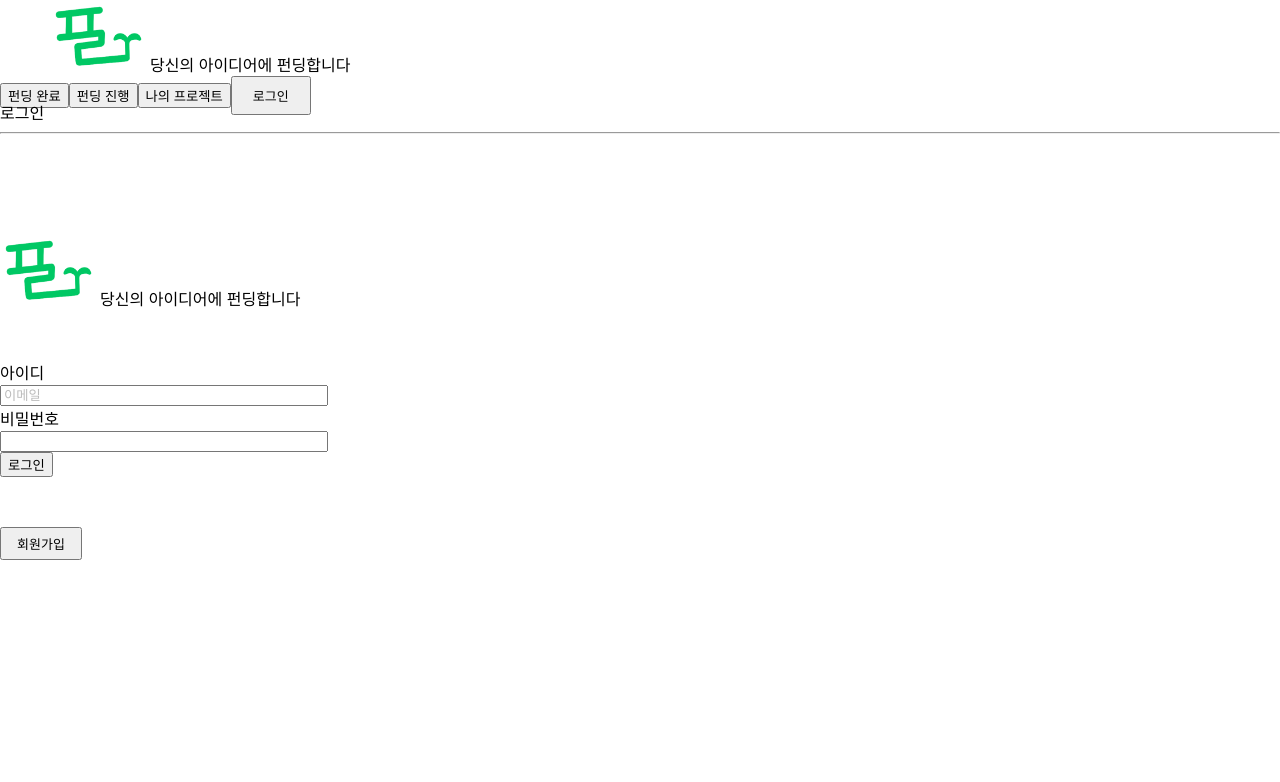
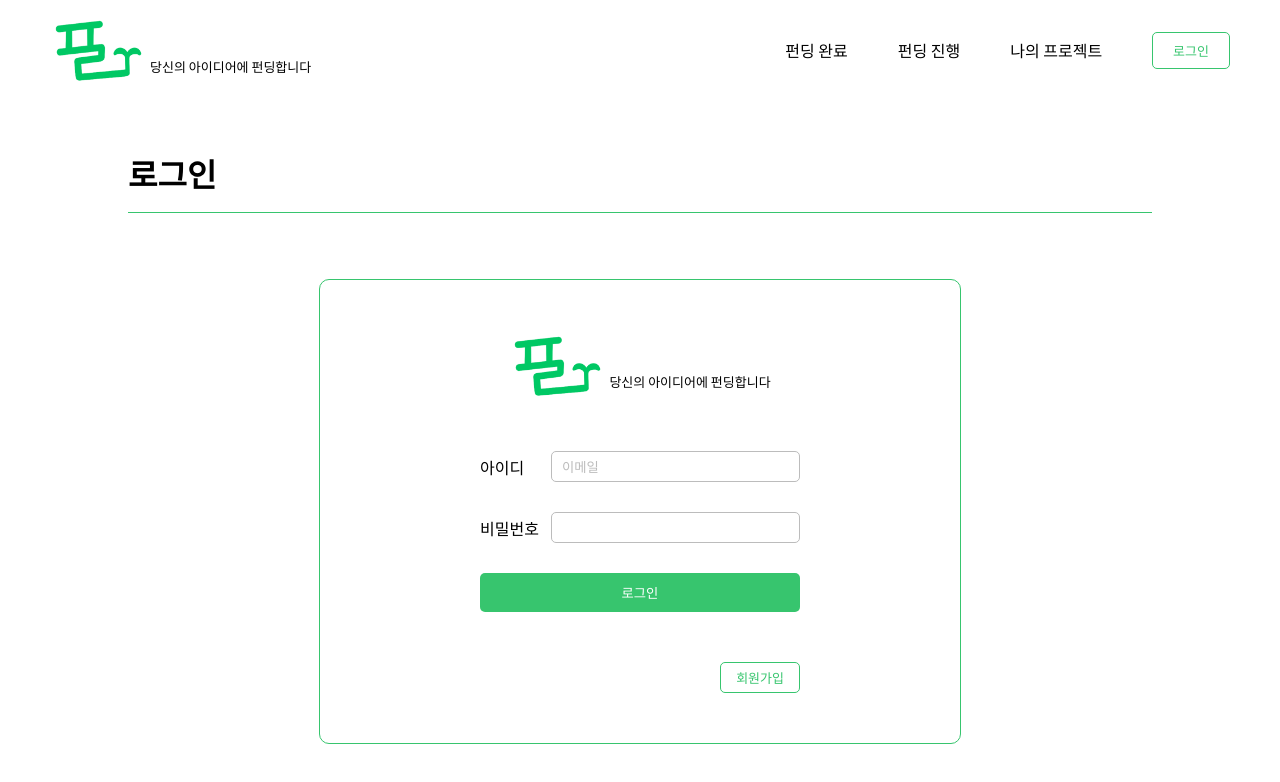
Before and after one commit to PLANDING/Planding-FrontEnd, a React (Create React App) app: page /login in a window 1280 px wide. Shown: the top 782 px of the page. Built offline with nearby package versions, Linux system fonts and the light colour scheme.

Commit message:
[FEAT]: 재사용 stylesheet Issue-#3

```diff
--- /dev/null
+++ b/src/component.css
@@ -0,0 +1,68 @@
+@import url('https://fonts.googleapis.com/css2?family=Noto+Sans+KR&display=swap');
+@import url('https://fonts.googleapis.com/css2?family=Noto+Sans+KR:wght@300;400&display=swap');
+*{
+  font-family: 'Noto Sans KR', sans-serif;
+}
+button{
+  all: unset;
+  cursor: pointer;
+}
+.main-container{
+  display: flex;
+  flex-direction: column;
+  align-items: center;
+  width: 100%;
+}
+.col-container{
+  display: flex;
+  flex-direction: column;
+  justify-content: center;
+}
+.row-container{
+  display: flex;
+  flex-direction: row;
+  align-items: center;
+}
+.border-btn{
+  border: solid thin #37C56E;
+  border-radius: 5px;
+  color: #37C56E;
+  padding: 5px 15px;
+  font-size: small;
+}
+.green-btn{
+  border-radius: 5px;
+  background-color: #37C56E;
+  color: white;
+  padding: 10px 20px;
+}
+.border-box{
+  border: solid thin #37C56E;
+  border-radius: 10px;
+  padding: 10px 20px;
+}
+.green-hr{
+  border: none;
+  border-top: solid thin #37C56E;
+}
+.top-div{
+  font-size: xx-large;
+  font-weight: bold;
+  width: 80%;
+  margin-top: 50px;
+}
+form :is(input[type=text],input[type=password],input[type=url]){
+  padding: 5px 10px;
+  border: solid thin #BCBCBC;
+  border-radius: 5px;
+}
+form input[type=submit]{
+  border: unset;
+  cursor: pointer;
+}
+.logo-wrapper span{
+  font-size: small;
+  font-weight: lighter;
+  align-self: flex-end;
+  margin-bottom: 10px;
+}
--- a/src/components/App.js
+++ b/src/components/App.js
@@ -1,4 +1,5 @@
 import '../App.css';
+import '../component.css';
 import AppRouter from './Router';
 
 function App() {
```
